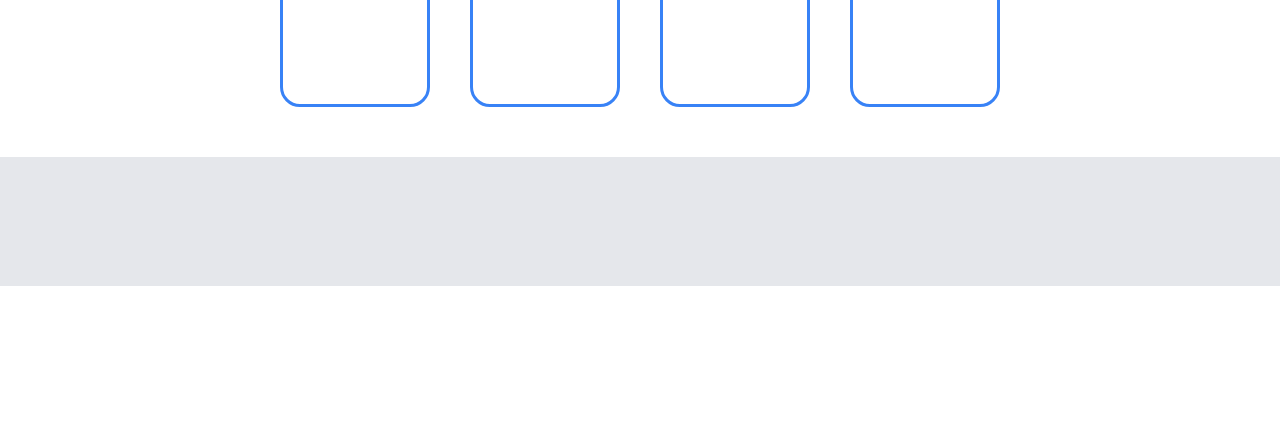
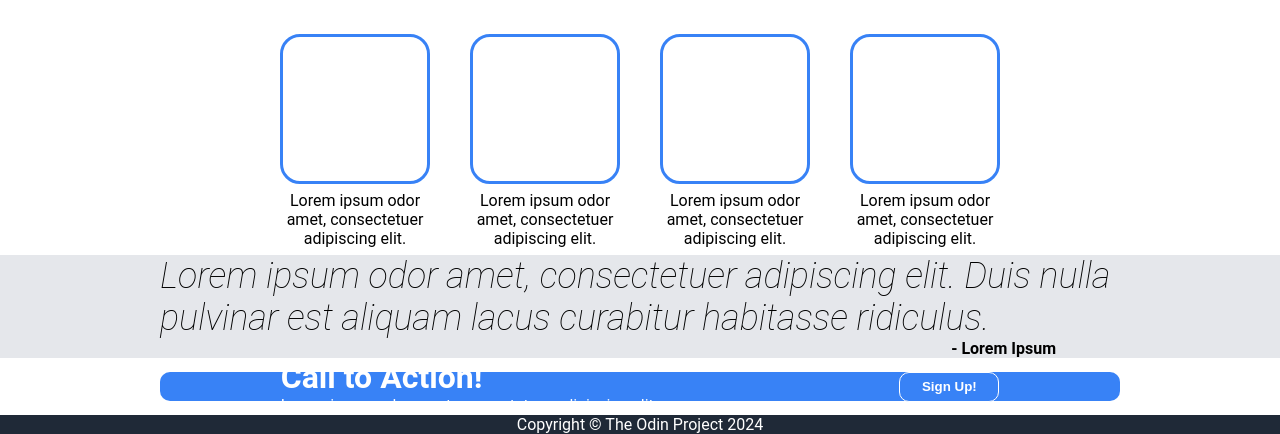
Before and after one commit to swrrvr/landing-page, a plain HTML site: page index.html in a window 1280 px wide. Shown: the part 385-819 px from the top of the page. Drawn offline with Linux system fonts and the light colour scheme.

Commit message:
add quote, call to action, and footer to the page.

```diff
--- a/index.html
+++ b/index.html
@@ -42,24 +42,51 @@
       <div class="info-container">
         <div class="info-card">
           <div class="info-card-div"></div>
-          <div class="info-card-text"></div>
+          <div class="info-card-text">
+            Lorem ipsum odor amet, consectetuer adipiscing elit.
+          </div>
         </div>
         <div class="info-card">
           <div class="info-card-div"></div>
-          <div class="info-card-text"></div>
+          <div class="info-card-text">
+            Lorem ipsum odor amet, consectetuer adipiscing elit.
+          </div>
         </div>
         <div class="info-card">
           <div class="info-card-div"></div>
-          <div class="info-card-text"></div>
+          <div class="info-card-text">
+            Lorem ipsum odor amet, consectetuer adipiscing elit.
+          </div>
         </div>
         <div class="info-card">
           <div class="info-card-div"></div>
-          <div class="info-card-text"></div>
+          <div class="info-card-text">
+            Lorem ipsum odor amet, consectetuer adipiscing elit.
+          </div>
         </div>
       </div>
     </div>
-    <div class="quote"></div>
-    <div class="footer"></div>
+    <div class="quote">
+      <div class="quote-text">
+        Lorem ipsum odor amet, consectetuer adipiscing elit. Duis nulla
+        pulvinar est aliquam lacus curabitur habitasse ridiculus.
+      </div>
+      <div class="quote-author">- Lorem Ipsum</div>
+    </div>
+    <div class="call-to-action">
+      <div class="cta-container">
+        <div class="cta-header">
+          <h1>Call to Action!</h1>
+          <div class="cta-text">
+            Lorem ipsum odor amet, consectetuer adipiscing elit.
+          </div>
+        </div>
+        <button type="submit" class="cta-button">Sign Up!</button>
+      </div>
+    </div>
+    <div class="footer">
+      <p>Copyright © The Odin Project 2024</p>
+    </div>
   </div>
 </body>
 
--- a/style.css
+++ b/style.css
@@ -46,11 +46,13 @@ body {
   align-items: center;
   background-color: var(--bg-dark-blue);
   flex-direction: column;
-  height: 25%;
+  height: 40%;
+  /*flex: 1;*/
 }
 
 .nav {
   width: 75%;
+  margin-top: 50px;
 }
 
 .list {
@@ -120,10 +122,11 @@ li>a {
   flex-direction: column;
   justify-content: center;
   align-items: center;
-  flex: 1;
   background-color: white;
   gap: 50px;
   padding: 50px;
+  height: 40%;
+  /*flex: 1;*/
 }
 
 .info-container {
@@ -140,9 +143,11 @@ li>a {
 
 .info-card {
   display: flex;
+  flex-direction: column;
   justify-content: center;
   align-items: center;
   height: 100%;
+  gap: 7px;
 }
 
 .info-card-div {
@@ -152,18 +157,69 @@ li>a {
   width: 150px;
 }
 
+.info-card-text {
+  width: 150px;
+  text-align: center;
+}
+
 .quote {
+  display: flex;
+  flex-direction: column;
+  justify-content: center;
+  align-items: center;
+  background-color: var(--bg-gray-quote);
+  flex: 1;
+  /*height: 25%;*/
+}
+
+.quote-text {
+  font-size: 36px;
+  font-style: italic;
+  font-weight: lighter;
+  text-wrap: wrap;
+  width: 75%;
+}
+
+.quote-author {
+  width: 65%;
+  font-weight: bold;
+  text-align: right;
+}
+
+.call-to-action {
   display: flex;
   justify-content: center;
   align-items: center;
-  flex: 1;
-  background-color: var(--bg-gray-quote);
+  height: 30%;
+}
+
+.cta-container {
+  background-color: var(--button-light-blue);
+  width: 75%;
+  height: 50%;
+  border-radius: 10px;
+  display: flex;
+  justify-content: space-around;
+  align-items: center;
+  color: white;
+}
+
+.cta-button {
+  height: 30px;
+  width: 100px;
+  color: white;
+  background-color: var(--button-light-blue);
+  border: 1px solid white;
+  border-radius: 10px;
+  font-weight: bold;
+  cursor: pointer;
 }
 
 .footer {
+  background-color: var(--bg-dark-blue);
+  height: 5%;
+  color: white;
   display: flex;
   justify-content: center;
   align-items: center;
-  flex: 1;
-  background-color: white;
 }
```
